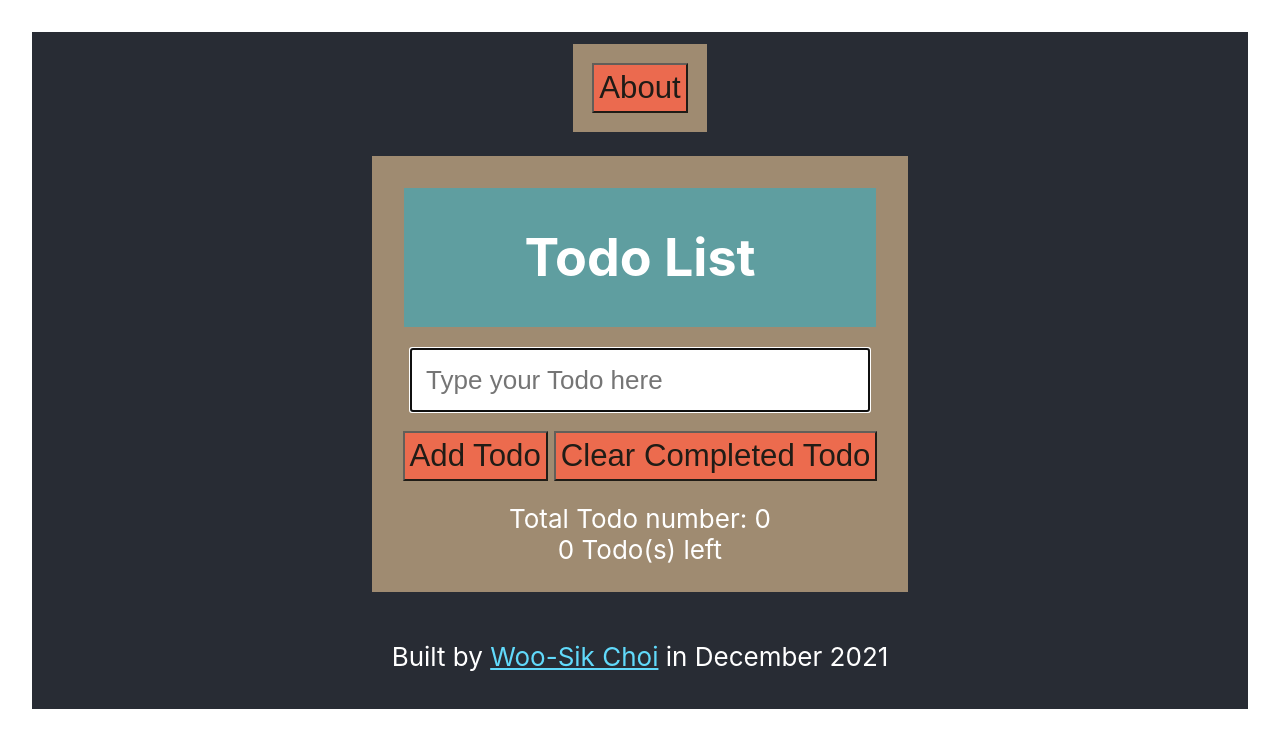
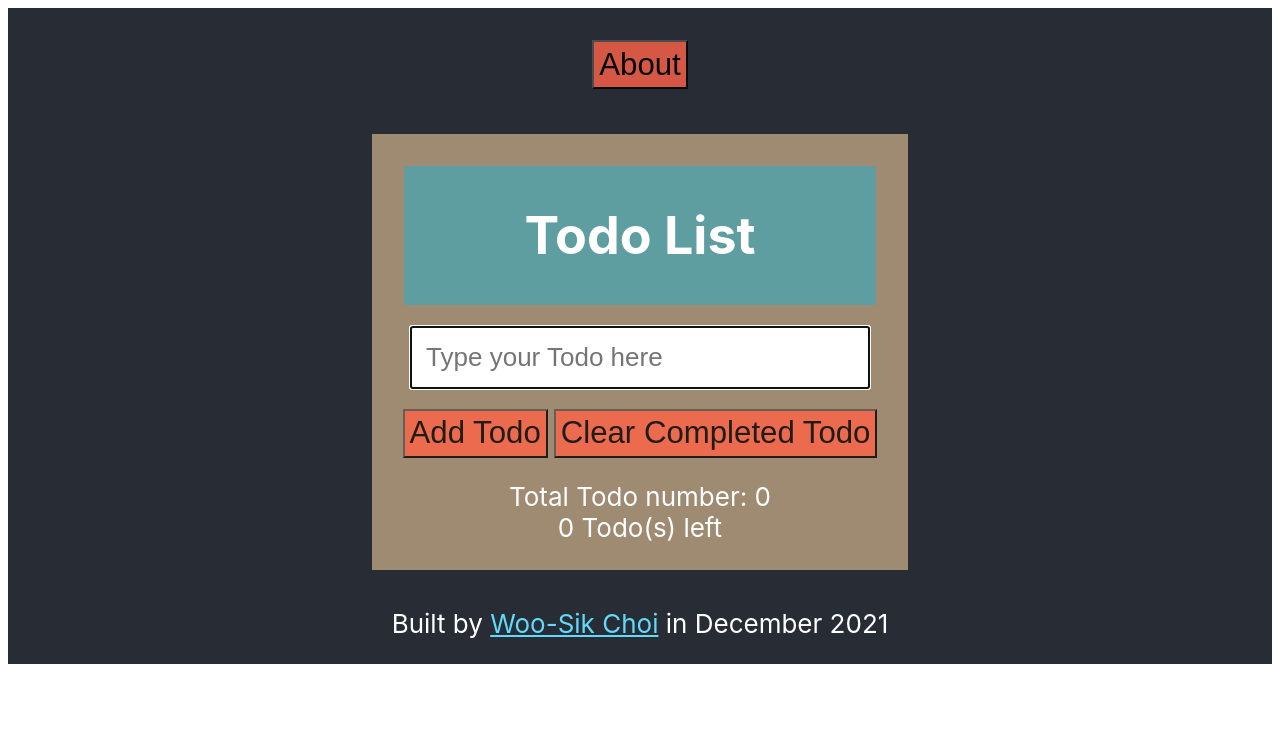
Before and after one commit to dvlprwchoi/tdl, a React (Create React App) app: page / in a window 1280 px wide. Shown: the top 748 px of the page. Built offline with nearby package versions, Linux system fonts and the light colour scheme.

Commit message:
More CSS

```diff
--- a/src/App.css
+++ b/src/App.css
@@ -3,7 +3,7 @@
 } */
 
 .main {
-  margin: 2rem;
+  margin: 0.5rem;
   /* border: 5px solid red; */
   min-width: 300px;
 }
@@ -16,10 +16,19 @@
 }
 
 .About,
+.Footer {
+  min-height: 7vh;
+}
+
+.TodoList {
+  min-height: 10vh;
+}
+
+.About,
 .TodoList,
 .Footer {
   background-color: #282c34;
-  min-height: 10vh;
+  /* min-height: 10vh; */
   display: flex;
   flex-direction: column;
   align-items: center;
@@ -36,9 +45,14 @@
   display: '';
 }
 
+#aboutSection {
+  text-align: start;
+  padding: 0.5rem;
+}
+
 .aboutComponents {
   padding: 1rem;
-  background-color: rgb(210, 180, 140, 0.7);
+  /* background-color: rgb(210, 180, 140, 0.7); */
   max-width: 75%;
 }
 
```
